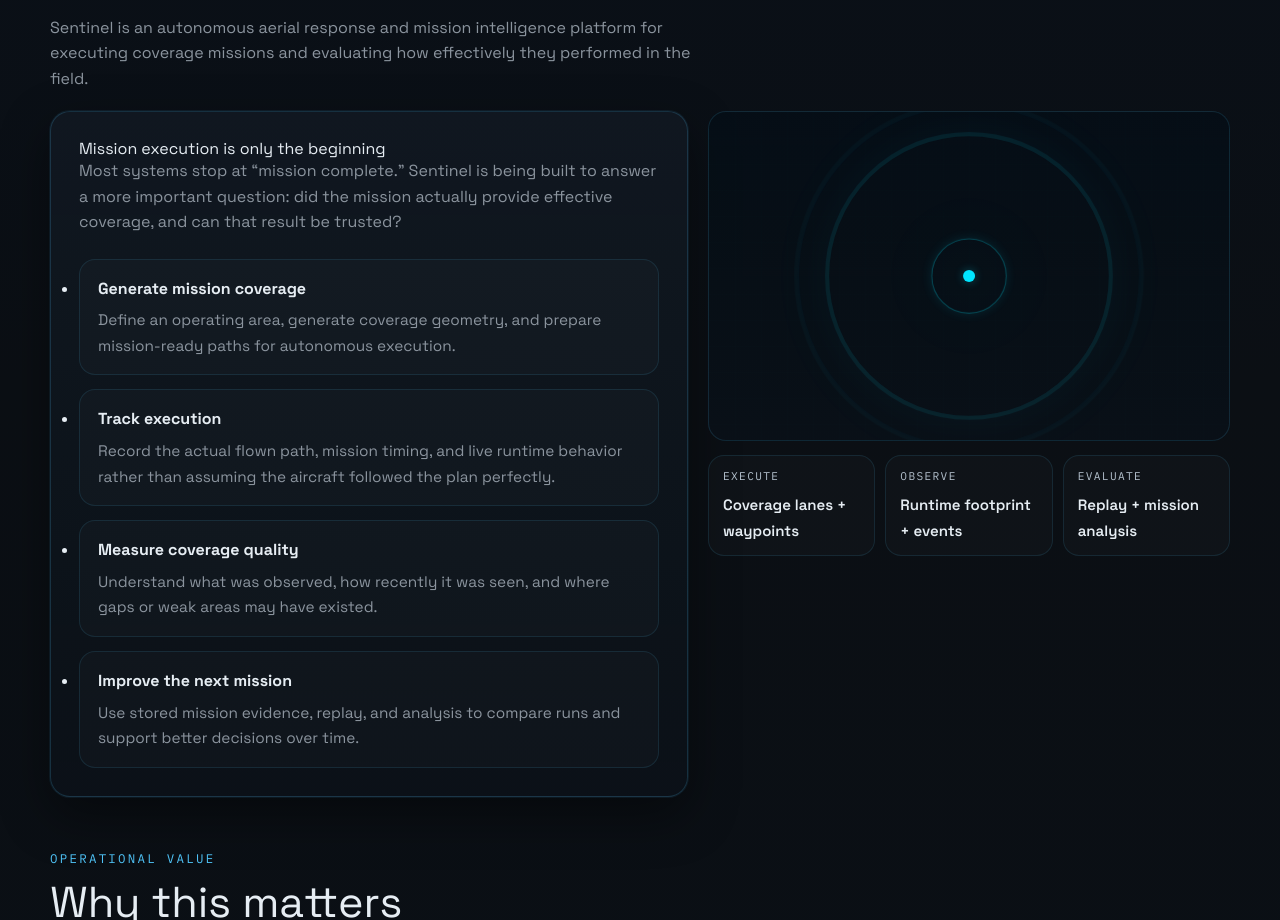
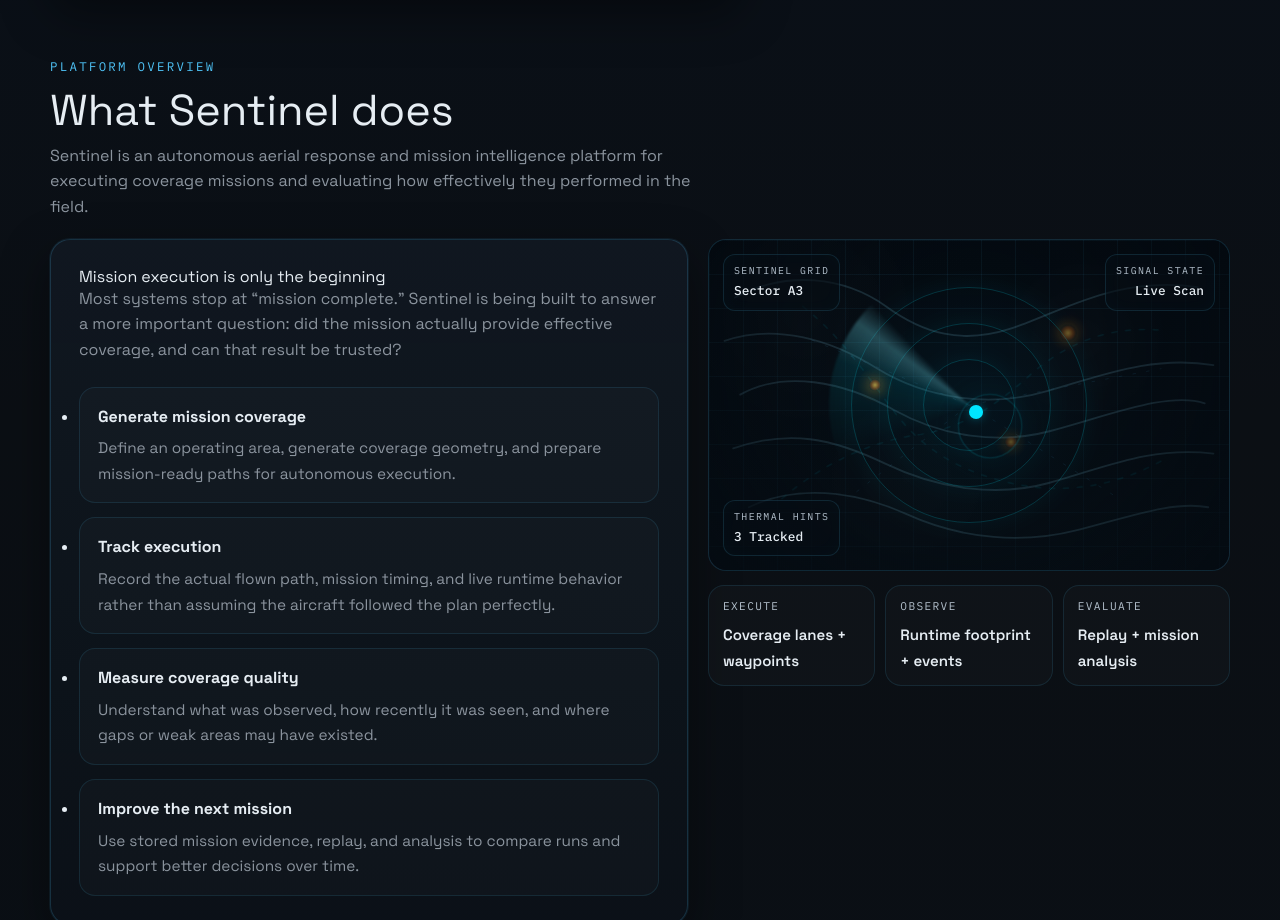
Before and after one commit to scjohnson243/sjresponsesystems-website, a Next.js app: page / in a window 1280 px wide. Shown: the part 1180-2100 px from the top of the page. Built offline with nearby package versions, Linux system fonts and the light colour scheme.

Commit message:
Progression

```diff
--- a/components/site/Hero.tsx
+++ b/components/site/Hero.tsx
@@ -1,7 +1,7 @@
 const statusItems = [
   { label: "Platform status", value: "Active development" },
   { label: "Focus area", value: "Coverage + mission intelligence" },
-  { label: "Engagement", value: "Grants, pilots, partnerships" },
+  { label: "Engagement", value: "Grants, pilot programs, partnerships" },
 ];
 
 const miniCells = [
@@ -29,10 +29,9 @@
             public-safety operations.
           </p>
           <p className="hero-copy">
-            Sentinel goes beyond aircraft control. The platform supports mission
-            execution, tracks what was actually observed, and helps operators
-            evaluate coverage quality, revisit timing, and mission performance
-            with measurable evidence.
+            Sentinel is an aerial mission intelligence platform designed for continuous observation operations in high-risk environments.
+            The system combines autonomous mission execution with persistent coverage analysis, helping operators understand what areas were actually observed, where coverage gaps remain, how quickly locations are revisited, and how conditions evolve over time.
+            Instead of focusing only on aircraft movement, Sentinel is built to create an operational picture teams can use to support earlier detection, faster response, and more informed decision-making.
           </p>
 
           <div className="hero-actions">
--- a/components/site/PlatformOverview.tsx
+++ b/components/site/PlatformOverview.tsx
@@ -1,3 +1,5 @@
+import { RadarMapPanel } from "@/components/site/RadarMapPanel";
+
 const capabilities = [
   {
     title: "Generate mission coverage",
@@ -63,14 +65,7 @@
           </div>
 
           <div className="diagram">
-            <div className="diagram-frame" aria-hidden="true">
-              <div className="sonar">
-                <div className="sonar-ring" />
-                <div className="sonar-ring r2" />
-                <div className="sonar-ring r3" />
-                <div className="sonar-dot" />
-              </div>
-            </div>
+            <RadarMapPanel />
 
             <div className="diagram-meta">
               {diagramMeta.map((item) => (
--- /dev/null
+++ b/components/site/RadarMapPanel.tsx
@@ -0,0 +1,100 @@
+const contourPaths = [
+  "M30 56C90 24 156 32 204 66C248 98 292 110 348 92C404 74 470 30 564 44",
+  "M18 106C76 86 140 104 194 138C250 172 322 184 390 164C448 148 510 122 582 134",
+  "M36 168C86 140 154 152 214 186C268 216 334 226 394 210C462 192 530 164 572 178",
+  "M28 230C92 208 142 218 204 248C266 278 334 286 392 270C458 252 506 228 582 236",
+  "M46 298C100 272 166 278 228 306C294 336 364 340 426 324C482 310 536 290 576 298",
+];
+
+const routePaths = [
+  "M84 288C134 246 186 222 244 214C292 206 330 182 372 144C416 106 466 88 524 94",
+  "M108 66C156 104 180 144 214 188C244 228 286 256 348 270C410 284 472 274 530 240",
+];
+
+const sectorLines = [
+  { x1: 300, y1: 180, x2: 522, y2: 138 },
+  { x1: 300, y1: 180, x2: 470, y2: 286 },
+  { x1: 300, y1: 180, x2: 160, y2: 288 },
+  { x1: 300, y1: 180, x2: 116, y2: 104 },
+];
+
+const hotspots = [
+  { className: "radar-hotspot hotspot-alpha", label: "Thermal anomaly alpha" },
+  { className: "radar-hotspot hotspot-bravo", label: "Thermal anomaly bravo" },
+  { className: "radar-hotspot hotspot-charlie", label: "Thermal anomaly charlie" },
+];
+
+export function RadarMapPanel() {
+  return (
+    <div className="diagram-frame radar-map-panel" aria-hidden="true">
+      <div className="radar-map-surface">
+        <svg
+          className="radar-map-svg"
+          viewBox="0 0 600 360"
+          fill="none"
+          xmlns="http://www.w3.org/2000/svg"
+          role="presentation"
+        >
+          <g className="radar-contours">
+            {contourPaths.map((path) => (
+              <path key={path} d={path} />
+            ))}
+          </g>
+
+          <g className="radar-routes">
+            {routePaths.map((path) => (
+              <path key={path} d={path} />
+            ))}
+          </g>
+
+          <g className="radar-sector-lines">
+            {sectorLines.map((line) => (
+              <line
+                key={`${line.x2}-${line.y2}`}
+                x1={line.x1}
+                y1={line.y1}
+                x2={line.x2}
+                y2={line.y2}
+              />
+            ))}
+          </g>
+        </svg>
+
+        <div className="radar-grid-overlay" />
+        <div className="radar-noise-overlay" />
+        <div className="radar-vignette-overlay" />
+
+        {hotspots.map((hotspot) => (
+          <span
+            key={hotspot.className}
+            className={hotspot.className}
+            aria-label={hotspot.label}
+          />
+        ))}
+
+        <div className="radar-emitter">
+          <div className="radar-ring radar-ring-1" />
+          <div className="radar-ring radar-ring-2" />
+          <div className="radar-ring radar-ring-3" />
+          <div className="radar-pulse radar-pulse-1" />
+          <div className="radar-pulse radar-pulse-2" />
+          <div className="radar-sweep" />
+          <div className="radar-emitter-core" />
+        </div>
+
+        <div className="radar-hud radar-hud-top-left">
+          <span>Sentinel Grid</span>
+          <strong>Sector A3</strong>
+        </div>
+        <div className="radar-hud radar-hud-top-right">
+          <span>Signal State</span>
+          <strong>Live Scan</strong>
+        </div>
+        <div className="radar-hud radar-hud-bottom-left">
+          <span>Thermal Hints</span>
+          <strong>3 Tracked</strong>
+        </div>
+      </div>
+    </div>
+  );
+}
--- a/styles/landing.css
+++ b/styles/landing.css
@@ -295,6 +295,41 @@
   }
 }
 
+@keyframes radarSweepRotate {
+  from {
+    transform: translate(-50%, -50%) rotate(0deg);
+  }
+  to {
+    transform: translate(-50%, -50%) rotate(360deg);
+  }
+}
+
+@keyframes hotspotFlicker {
+  0%,
+  100% {
+    opacity: 0.35;
+    transform: translate(-50%, -50%) scale(0.92);
+  }
+  45% {
+    opacity: 0.68;
+    transform: translate(-50%, -50%) scale(1);
+  }
+  60% {
+    opacity: 0.92;
+    transform: translate(-50%, -50%) scale(1.08);
+  }
+}
+
+@keyframes routeSignal {
+  0%,
+  100% {
+    opacity: 0.3;
+  }
+  50% {
+    opacity: 0.72;
+  }
+}
+
 @keyframes dotPulse {
   0%,
   100% {
@@ -571,40 +606,256 @@
   pointer-events: none;
 }
 
-.sonar {
+.radar-map-panel {
+  padding: 0;
+}
+
+.radar-map-panel::after {
+  background:
+    radial-gradient(circle at 50% 50%, rgba(0, 229, 255, 0.1), transparent 38%),
+    linear-gradient(180deg, rgba(0, 229, 255, 0.04), transparent 45%);
+  animation: sweepScan 6s ease-in-out infinite;
+}
+
+.radar-map-surface {
+  position: relative;
+  min-height: 330px;
+  overflow: hidden;
+  border-radius: inherit;
+  background:
+    radial-gradient(circle at 50% 50%, rgba(5, 28, 40, 0.72), transparent 42%),
+    linear-gradient(180deg, rgba(4, 11, 18, 0.98), rgba(8, 18, 27, 0.98));
+}
+
+.radar-map-svg,
+.radar-grid-overlay,
+.radar-noise-overlay,
+.radar-vignette-overlay {
   position: absolute;
   inset: 0;
-  display: grid;
-  place-items: center;
 }
 
-.sonar-dot {
+.radar-map-svg {
+  width: 100%;
+  height: 100%;
+}
+
+.radar-contours path {
+  stroke: rgba(116, 184, 210, 0.2);
+  stroke-width: 2.1;
+  stroke-linecap: round;
+}
+
+.radar-routes path {
+  stroke: rgba(0, 229, 255, 0.34);
+  stroke-width: 1.65;
+  stroke-linecap: round;
+  stroke-dasharray: 6 10;
+  animation: routeSignal 7s ease-in-out infinite;
+}
+
+.radar-sector-lines line {
+  stroke: rgba(79, 195, 247, 0.12);
+  stroke-width: 1;
+  stroke-dasharray: 4 12;
+}
+
+.radar-grid-overlay {
+  background:
+    linear-gradient(90deg, rgba(79, 195, 247, 0.08) 1px, transparent 1px),
+    linear-gradient(180deg, rgba(79, 195, 247, 0.08) 1px, transparent 1px);
+  background-size: 34px 34px;
+  mask-image: linear-gradient(180deg, rgba(0, 0, 0, 0.88), rgba(0, 0, 0, 0.4));
+}
+
+.radar-noise-overlay {
+  background:
+    radial-gradient(circle at 18% 22%, rgba(255, 255, 255, 0.05), transparent 22%),
+    radial-gradient(circle at 72% 30%, rgba(255, 255, 255, 0.04), transparent 18%),
+    radial-gradient(circle at 38% 72%, rgba(255, 255, 255, 0.03), transparent 20%);
+  mix-blend-mode: screen;
+  opacity: 0.28;
+}
+
+.radar-vignette-overlay {
+  background:
+    radial-gradient(circle at 50% 50%, transparent 44%, rgba(3, 8, 14, 0.42) 100%),
+    linear-gradient(180deg, rgba(0, 0, 0, 0.04), rgba(0, 0, 0, 0.24));
+}
+
+.radar-hotspot {
+  position: absolute;
+  width: 18px;
+  height: 18px;
+  border-radius: 999px;
+  transform: translate(-50%, -50%);
+  background: radial-gradient(circle, rgba(255, 196, 64, 0.95), rgba(255, 94, 0, 0.5) 42%, transparent 72%);
+  box-shadow:
+    0 0 10px rgba(255, 140, 0, 0.34),
+    0 0 24px rgba(255, 94, 0, 0.22);
+  animation: hotspotFlicker 5.6s ease-in-out infinite;
+}
+
+.radar-hotspot::before {
+  content: "";
+  position: absolute;
+  inset: -12px;
+  border-radius: inherit;
+  background: radial-gradient(circle, rgba(255, 196, 64, 0.16), transparent 70%);
+}
+
+.hotspot-alpha {
+  top: 28%;
+  left: 69%;
+  animation-delay: 0.2s;
+}
+
+.hotspot-bravo {
+  top: 61%;
+  left: 58%;
+  width: 14px;
+  height: 14px;
+  animation-delay: 1.4s;
+}
+
+.hotspot-charlie {
+  top: 44%;
+  left: 32%;
   width: 12px;
   height: 12px;
-  border-radius: 50%;
-  background: var(--cyan);
-  box-shadow: 0 0 14px rgba(0, 229, 255, 0.5);
-  animation: dotPulse 2.2s ease-in-out infinite;
-  position: relative;
-  z-index: 2;
+  animation-delay: 2.4s;
 }
 
-.sonar-ring {
+.radar-emitter {
   position: absolute;
-  width: 140px;
-  height: 140px;
-  border-radius: 50%;
-  border: 2px solid rgba(0, 229, 255, 0.35);
-  box-shadow: 0 0 24px rgba(0, 229, 255, 0.15);
-  animation: sonarPing 3.2s ease-out infinite;
+  top: 50%;
+  left: 50%;
+  width: 240px;
+  height: 240px;
+  transform: translate(-50%, -50%);
 }
 
-.sonar-ring.r2 {
-  animation-delay: 0.8s;
+.radar-ring,
+.radar-pulse,
+.radar-sweep {
+  position: absolute;
+  top: 50%;
+  left: 50%;
+  border-radius: 999px;
+  transform: translate(-50%, -50%);
 }
 
-.sonar-ring.r3 {
-  animation-delay: 1.6s;
+.radar-ring {
+  border: 1px solid rgba(0, 229, 255, 0.18);
+  box-shadow: 0 0 24px rgba(0, 229, 255, 0.05);
+}
+
+.radar-ring-1 {
+  width: 92px;
+  height: 92px;
+}
+
+.radar-ring-2 {
+  width: 164px;
+  height: 164px;
+}
+
+.radar-ring-3 {
+  width: 236px;
+  height: 236px;
+}
+
+.radar-pulse {
+  border: 1px solid rgba(0, 229, 255, 0.3);
+  box-shadow: 0 0 18px rgba(0, 229, 255, 0.12);
+  animation: sonarPing 4.8s ease-out infinite;
+}
+
+.radar-pulse-1 {
+  width: 42px;
+  height: 42px;
+}
+
+.radar-pulse-2 {
+  width: 42px;
+  height: 42px;
+  animation-delay: 2.2s;
+}
+
+.radar-sweep {
+  width: 280px;
+  height: 280px;
+  background: conic-gradient(
+    from 0deg,
+    rgba(0, 229, 255, 0) 0deg,
+    rgba(0, 229, 255, 0) 288deg,
+    rgba(0, 229, 255, 0.11) 332deg,
+    rgba(121, 238, 255, 0.3) 350deg,
+    rgba(0, 229, 255, 0) 360deg
+  );
+  opacity: 0.9;
+  filter: blur(1px);
+  animation: radarSweepRotate 7.6s linear infinite;
+}
+
+.radar-emitter-core {
+  position: absolute;
+  top: 50%;
+  left: 50%;
+  width: 14px;
+  height: 14px;
+  border-radius: 999px;
+  background: var(--cyan);
+  box-shadow:
+    0 0 12px rgba(0, 229, 255, 0.45),
+    0 0 28px rgba(0, 229, 255, 0.18);
+  transform: translate(-50%, -50%);
+  animation: dotPulse 2.2s ease-in-out infinite;
+}
+
+.radar-hud {
+  position: absolute;
+  display: grid;
+  gap: 2px;
+  padding: 8px 10px;
+  border: 1px solid rgba(79, 195, 247, 0.14);
+  border-radius: 12px;
+  background: rgba(7, 15, 22, 0.58);
+  box-shadow: inset 0 0 20px rgba(0, 229, 255, 0.02);
+}
+
+.radar-hud span,
+.radar-hud strong {
+  font-family: var(--font-ibm-plex-mono), "Consolas", monospace;
+}
+
+.radar-hud span {
+  color: var(--text-soft);
+  font-size: 0.62rem;
+  letter-spacing: 0.14em;
+  text-transform: uppercase;
+}
+
+.radar-hud strong {
+  color: var(--text);
+  font-size: 0.8rem;
+  font-weight: 500;
+}
+
+.radar-hud-top-left {
+  top: 14px;
+  left: 14px;
+}
+
+.radar-hud-top-right {
+  top: 14px;
+  right: 14px;
+  text-align: right;
+}
+
+.radar-hud-bottom-left {
+  bottom: 14px;
+  left: 14px;
 }
 
 .diagram-meta {
```
